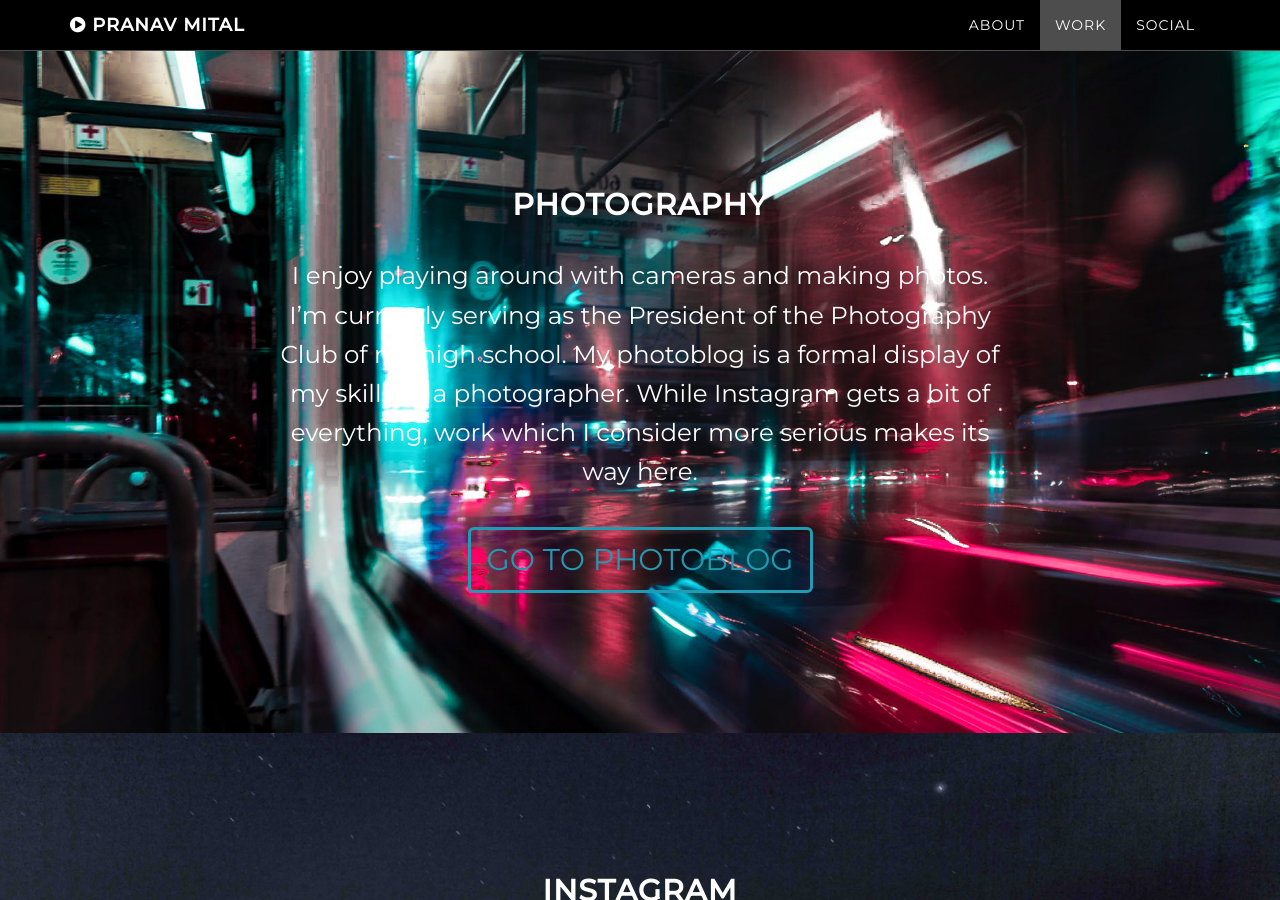
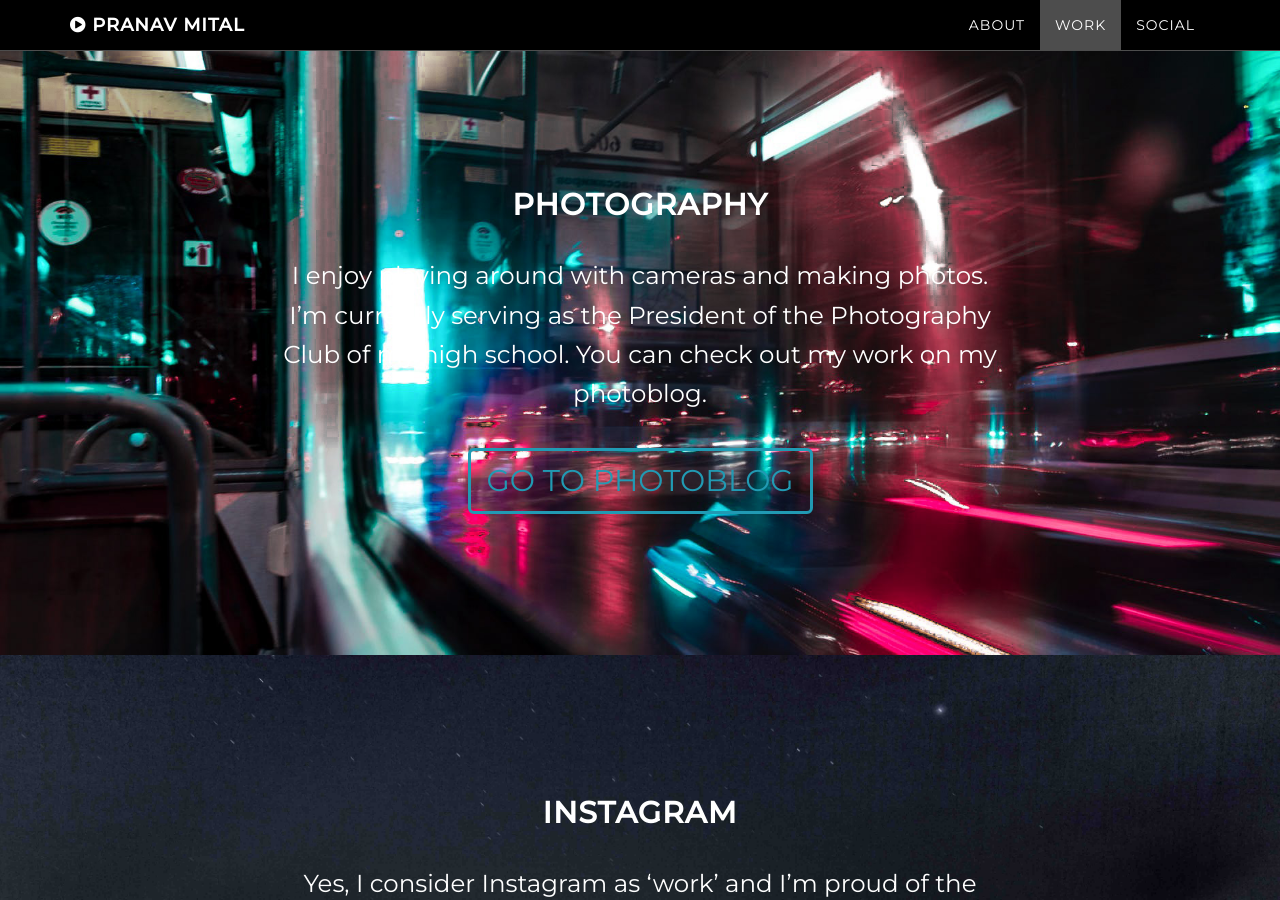
Before and after one commit to pranavmital/pranavmital.github.io, a Jekyll site: the page built from index.html, in a window 1280 px wide and 900 px high, scrolled down 2398 px. Built offline with Jekyll 4.4.1, drawn with Linux system fonts in a browser that asks for light colours.

Commit message:
revert photo desc

```diff
--- a/_includes/photo.html
+++ b/_includes/photo.html
@@ -11,7 +11,7 @@
             <div class="container">
                 <div class="col-lg-8 col-lg-offset-2">
                     <h2>Photography</h2>
-                    <p>I enjoy playing around with cameras and making photos. I’m currently serving as the President of the Photography Club of my high school. My photoblog is a formal display of my skills as a photographer. While Instagram gets a bit of everything, work which I consider more serious makes its way here.</p>
+                    <p>I enjoy playing around with cameras and making photos. I’m currently serving as the President of the Photography Club of my high school. You can check out my work on my photoblog.</p>
                     <a href="http://photoblog.pranavmital.com" class="btn btn-default btn-lg" style="
                         font-size: 30px;
                         border: 3px solid #219ab3;
```
Also changed, not shown: 1 other file.
